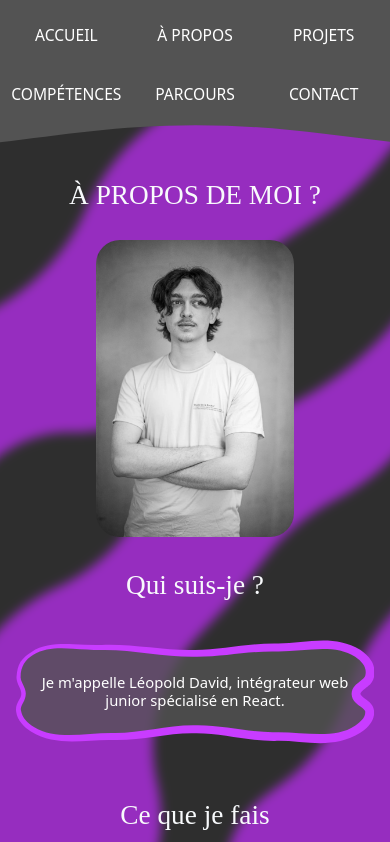
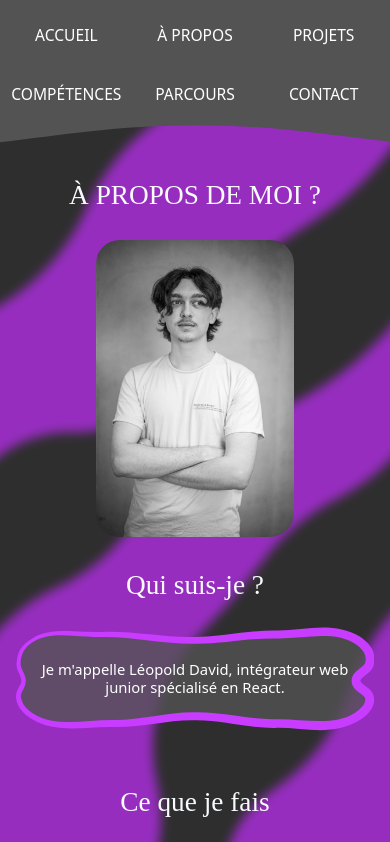
Before and after one commit to NemoPNK/P12-Portfolio, a React (Vite) app: page /a-propos in a window 390 px wide. Shown: the top 842 px of the page. Built offline with nearby package versions, Linux system fonts and the light colour scheme; a web font is replaced by a local one.

Commit message:
Légère modification de style

```diff
--- a/src/components/AboutBubble/AboutBubble.css
+++ b/src/components/AboutBubble/AboutBubble.css
@@ -69,7 +69,7 @@
   }
 
   .about-bubble__title {
-    margin-bottom: 18px;
+    margin-bottom: 5px;
     font-size: clamp(26px, 7vw, 36px);
   }
 
--- a/src/components/Skills/Roue/Roue.css
+++ b/src/components/Skills/Roue/Roue.css
@@ -64,6 +64,6 @@
   }
 
   .roue__label {
-    font-size: 13px;
+    font-size: 18px;
   }
 }
--- a/src/components/Skills/RoueBubble/RoueBubble.css
+++ b/src/components/Skills/RoueBubble/RoueBubble.css
@@ -61,6 +61,6 @@
 
   .roue-bubble__text {
     width: 82%;
-    font-size: clamp(25px, 4vw, 40px);
+    font-size: clamp(15px, 5vw, 30px);
   }
 }
```
